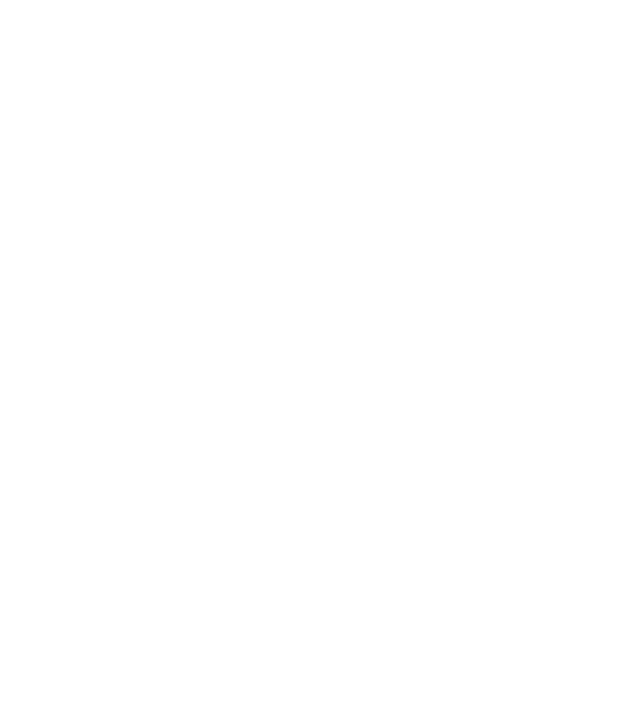
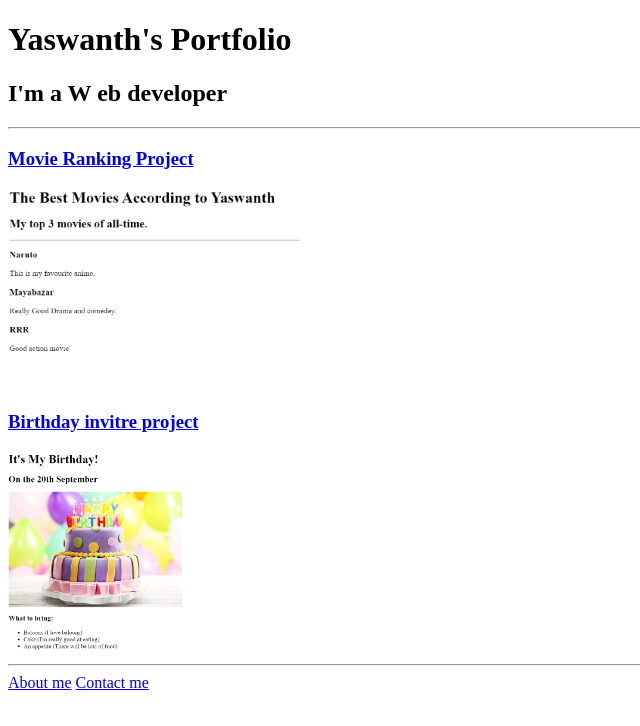
Before and after one commit to Yaswanthgangireddy/HTML-potfloio, a plain HTML site: page index.html in a window 1280 px wide. Shown: the whole page, without its empty margins (0-640 px from the left). Drawn offline with Linux system fonts and the light colour scheme.

Commit message:
Update index.html

```diff
--- a/index.html
+++ b/index.html
@@ -1,15 +1,21 @@
-<!-- TODO 1: Create the HTML Boilerplate -->
+<!DOCTYPE html>
+<html lang="en">
 
-<!-- TODO 2: Add Your previous projects' HTML into the public folder -->
+    <head>
+        <meta charset="UTF-8">
+        <title>MY PORTFOLIO</title>
+    </head>
 
-<!-- TODO 3: Take screenshots of your project previews and add the images to the images folder -->
-
-<!-- TODO 4: Add titles/subtitles etc. -->
-
-<!-- TODO 5: Add a link to the project pages -->
-
-<!-- TODO 6: Add images to show the project previews
-HINT for TODO 6: You can use the height attribute set to 200 to make the image smaller:
-https://developer.mozilla.org/en-US/docs/Web/HTML/Element/img#attr-height -->
-
-<!-- TODO 7: Add the Contact Me and About Me page links -->
+    <body>
+        <h1>Yaswanth's Portfolio</h1>
+        <h2>I'm a W eb developer</h2>
+        <hr />
+        <h3><a href="./public/movie-ranking.html">Movie Ranking Project</a></h3>
+        <img src="./assets/images/Movie ranking.png" height="200"/>
+        <h3><a href="./public/birthday-invite.html">Birthday invitre project</a></h3>
+        <img src="./assets/images/birthday invitation.png" height="200"/>
+        <hr />
+        <a href="./public/about.html">About me</a>
+        <a href="./public/contact.html">Contact me</a>
+    </body>
+</html>
```
